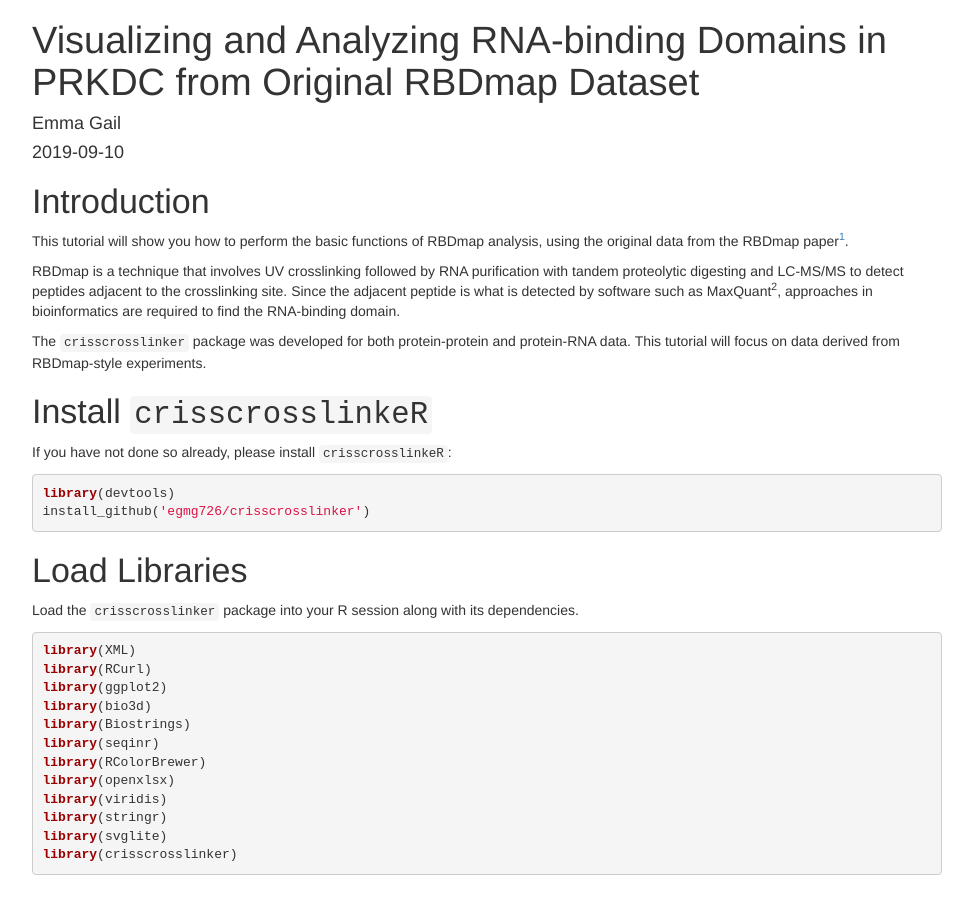
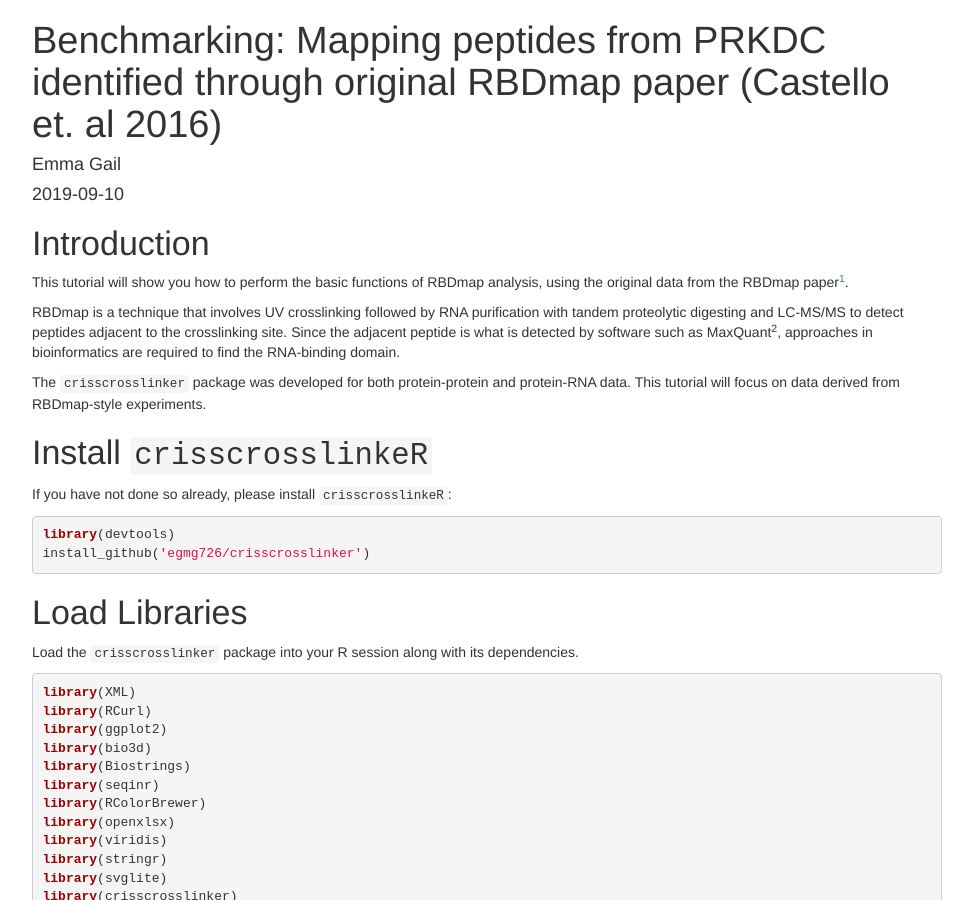
Before and after one commit to egmg726/egmg726.github.io, a Jekyll site: the page crisscrosslinker/rbdmap_prkdc_workflow.html, which Jekyll copies as it is, in a window 1280 px wide and 900 px high. Shown: the whole window, without its empty margins (153-1126 px from the left). Built offline with Jekyll 4.4.1, drawn with Linux system fonts in a browser that asks for light colours.

Commit message:
Renamed workflows for benchmarking

```diff
--- a/crisscrosslinker/rbdmap_prkdc_workflow.html
+++ b/crisscrosslinker/rbdmap_prkdc_workflow.html
@@ -14,7 +14,7 @@
 
 <meta name="date" content="2019-09-10" />
 
-<title>Visualizing and Analyzing RNA-binding Domains in PRKDC from Original RBDmap Dataset</title>
+<title>Benchmarking: Mapping peptides from PRKDC identified through original RBDmap paper (Castello et. al 2016)</title>
 
 <script src="libs/jquery/jquery.min.js"></script>
 <meta name="viewport" content="width=device-width, initial-scale=1" />
@@ -178,7 +178,7 @@ summary {
 
 
 
-<h1 class="title toc-ignore">Visualizing and Analyzing RNA-binding Domains in PRKDC from Original RBDmap Dataset</h1>
+<h1 class="title toc-ignore">Benchmarking: Mapping peptides from PRKDC identified through original RBDmap paper (Castello et. al 2016)</h1>
 <h4 class="author">Emma Gail</h4>
 <h4 class="date">2019-09-10</h4>
 
--- a/crisscrosslinker/yeast_ppi_workflow.html
+++ b/crisscrosslinker/yeast_ppi_workflow.html
@@ -14,7 +14,7 @@
 
 <meta name="date" content="2019-09-10" />
 
-<title>Protein-Protein Interaction Workflow using Yeast Dataset</title>
+<title>Benchmarking: Protein-protein interactions of RNA polymerase II–TFIIF complex (Chen et. al 2009)</title>
 
 <script src="libs/jquery/jquery.min.js"></script>
 <meta name="viewport" content="width=device-width, initial-scale=1" />
@@ -178,7 +178,7 @@ summary {
 
 
 
-<h1 class="title toc-ignore">Protein-Protein Interaction Workflow using Yeast Dataset</h1>
+<h1 class="title toc-ignore">Benchmarking: Protein-protein interactions of RNA polymerase II–TFIIF complex (Chen et. al 2009)</h1>
 <h4 class="author">Emma Gail</h4>
 <h4 class="date">2019-09-10</h4>
 
```
